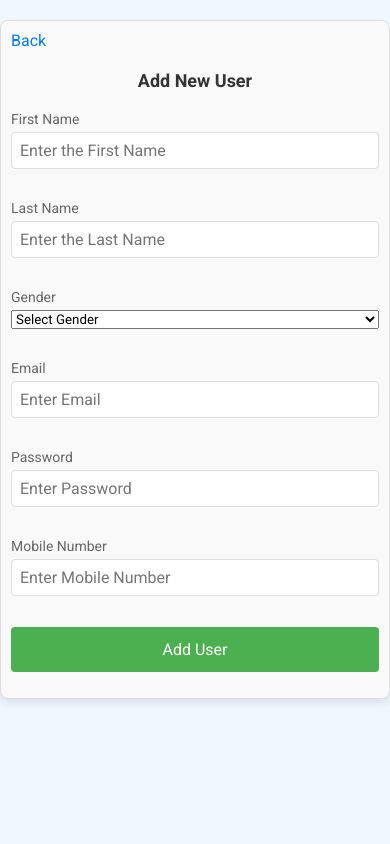
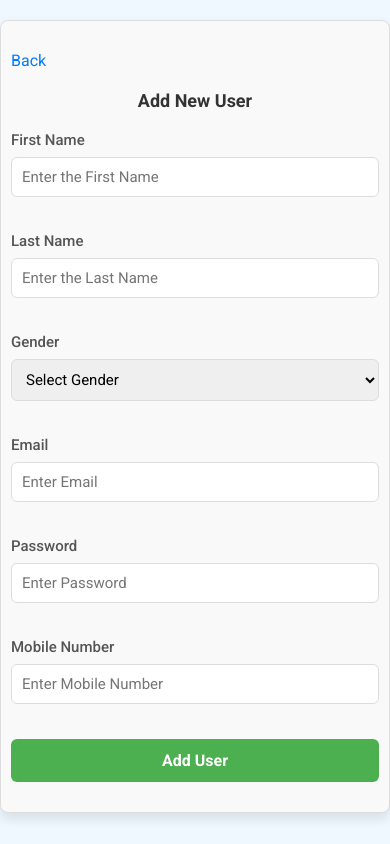
Before and after one commit to vijaydankhara/CRUD-CLIENT, a React (Create React App) app: page /add in a window 390 px wide. Built offline with nearby package versions, Linux system fonts and the light colour scheme.

Commit message:
11-11-2024

```diff
--- a/src/components/adduser/add.css
+++ b/src/components/adduser/add.css
@@ -1,54 +1,61 @@
 .addUser {
   width: 100%;
   max-width: 500px;
-    margin: 25px auto;
-    padding: 32px;
-    box-shadow: 0 4px 8px rgba(0, 0, 0, 0.1);
-    border: 2px solid green;
-    border-radius: 8px;
-    background-color: #ffffff;
+  margin: 50px auto;
+  padding: 40px 30px;
+  box-shadow: 0 6px 12px rgba(0, 0, 0, 0.1);
+  border-radius: 10px;
+  background-color: #f7f7f7;
+  color: #333;
 }
 
 .addUser h3 {
   text-align: center;
-    margin-bottom: 24px;
+  font-size: 24px;
   color: #333;
+  margin-bottom: 30px;
 }
 
 .inputGroup {
-    margin-bottom: 16px;
+  margin-bottom: 20px;
   display: flex;
   flex-direction: column;
 }
 
 .inputGroup label {
-    font-size: 14px;
-    color: #666;
-    margin-bottom: 5px;
+  font-size: 15px;
+  color: #555;
+  margin-bottom: 8px;
+  font-weight: 500;
 }
 
-  .inputGroup input {
-    padding: 8px;
+.inputGroup input,
+.inputGroup select {
+  padding: 12px;
   font-size: 16px;
   border: 1px solid #ddd;
-    border-radius: 4px;
+  border-radius: 6px;
+  transition: border-color 0.3s;
 }
 
-  .inputGroup input:focus {
+.inputGroup input:focus,
+.inputGroup select:focus {
   outline: none;
   border-color: #4caf50;
-    box-shadow: 0 0 5px rgba(76, 175, 80, 0.5);
+  box-shadow: 0 0 8px rgba(76, 175, 80, 0.2);
 }
 
 button[type="submit"] {
   width: 100%;
-    padding: 13px;
-    font-size: 16px;
+  padding: 14px;
+  font-size: 18px;
   color: #fff;
   background-color: #4caf50;
   border: none;
-    border-radius: 4px;
+  border-radius: 6px;
   cursor: pointer;
+  transition: background-color 0.3s ease;
+  font-weight: bold;
 }
 
 button[type="submit"]:hover {
@@ -56,12 +63,32 @@
 }
 
 .addUser a {
-    display: inline-block;
-    margin-bottom: 16px;
+  display: block;
+  text-align: center;
+  margin-top: 20px;
   color: #4caf50;
   text-decoration: none;
+  font-size: 16px;
 }
 
 .addUser a:hover {
   text-decoration: underline;
 }
+
+/* Responsive styling */
+@media (max-width: 768px) {
+  .addUser {
+    padding: 30px 20px;
+  }
+
+  .inputGroup input,
+  .inputGroup select {
+    font-size: 15px;
+    padding: 10px;
+  }
+
+  button[type="submit"] {
+    padding: 12px;
+    font-size: 16px;
+  }
+}
--- a/src/components/getuser/User.jsx
+++ b/src/components/getuser/User.jsx
@@ -6,6 +6,24 @@ import "./user.css";
 
 const User = () => {
   const [users, setUsers] = useState([]);
+  const [currentPage, setCurrentPage] = useState(1);
+  const usersPerPage = 5;
+
+   // Pagination calculations
+   const indexOfLastUser = currentPage * usersPerPage;
+   const indexOfFirstUser = indexOfLastUser - usersPerPage;
+   const currentUsers = users.slice(indexOfFirstUser, indexOfLastUser);
+
+   const totalPages = Math.ceil(users.length / usersPerPage);
+
+   // Handle page change
+   const handleNextPage = () => {
+     setCurrentPage((prevPage) => Math.min(prevPage + 1, totalPages));
+   };
+
+   const handlePrevPage = () => {
+     setCurrentPage((prevPage) => Math.max(prevPage - 1, 1));
+   };
 
   useEffect(() => {
     const fetchData = async () => {
@@ -24,7 +42,7 @@ const User = () => {
     if (window.confirm("Are you sure you want to delete this user?")) {
       try {
         const response = await axios.delete(`http://localhost:8000/api/delete/${userId}`);
-        setUsers((prevUser) => prevUser.filter((user) => user._id !== userId));
+        setUsers((prevUsers) => prevUsers.filter((user) => user._id !== userId));
         toast.success(response.data.msg, { position: "top-right" });
       } catch (error) {
         console.error("Error deleting user:", error);
@@ -32,6 +50,8 @@ const User = () => {
       }
     }
   };
+
+
 
   return (
     <div className="userTable">
@@ -48,9 +68,9 @@ const User = () => {
           </tr>
         </thead>
         <tbody>
-          {users.map((user, index) => (
+          {currentUsers.map((user, index) => (
             <tr key={user._id}>
-              <td>{index + 1}</td>
+              <td>{indexOfFirstUser + index + 1}</td>
               <td>{user.firstName} {user.lastName}</td>
               <td>{user.gender}</td>
               <td>{user.email}</td>
@@ -67,6 +87,17 @@ const User = () => {
           ))}
         </tbody>
       </table>
+
+      {/* Pagination Controls */}
+      <div className="pagination">
+        <button onClick={handlePrevPage} disabled={currentPage === 1}>
+          Previous
+        </button>
+        <span>Page {currentPage} of {totalPages}</span>
+        <button onClick={handleNextPage} disabled={currentPage === totalPages}>
+          Next
+        </button>
+      </div>
     </div>
   );
 };
--- a/src/components/getuser/user.css
+++ b/src/components/getuser/user.css
@@ -81,6 +81,36 @@
     background-color: darkgreen;
   }
 
+  .pagination {
+    display: flex;
+    justify-content: center;
+    align-items: center;
+    margin-top: 20px;
+    gap: 10px;
+  }
+
+  .pagination button {
+    padding: 8px 12px;
+    font-size: 14px;
+    border: none;
+    background-color: #007bff;
+    color: white;
+    border-radius: 5px;
+    cursor: pointer;
+    transition: background-color 0.3s ease;
+  }
+
+  .pagination button:disabled {
+    background-color: #ccc;
+    cursor: not-allowed;
+  }
+
+  .pagination span {
+    font-size: 14px;
+    color: #333;
+  }
+
+
 
   @media (max-width: 768px) {
     .userTable {
```
Lines whose indentation alone changed are shown as unchanged.
